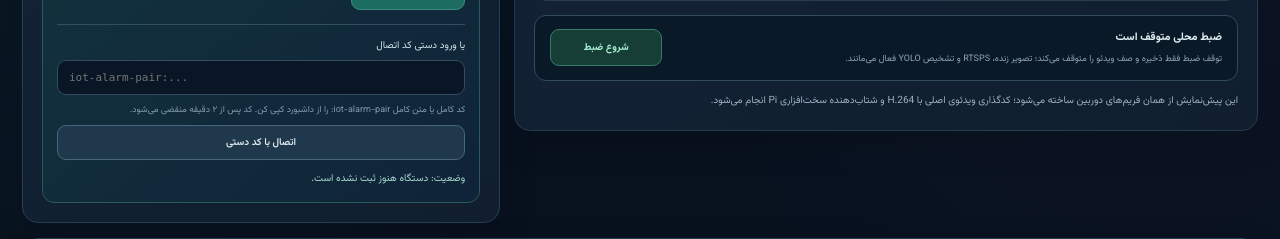
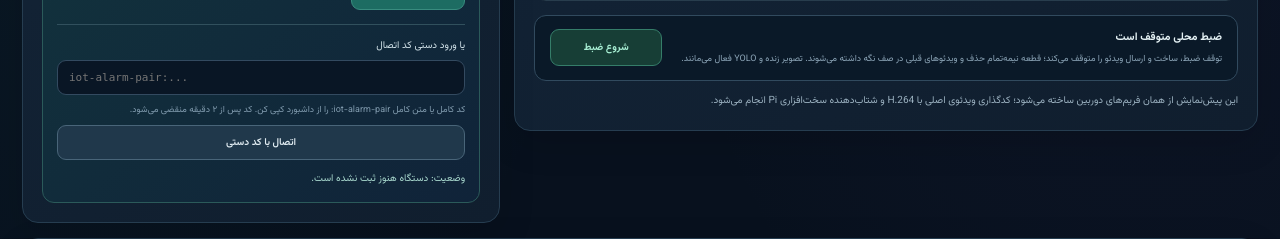
Before and after one commit to nima-salamat/mqtt-iot-edge-cloud, a Python web app: template pi_device/templates/index.html in a window 1280 px wide. Shown: the part 926-1165 px from the top of the page. Run offline with Jinja, Linux system fonts and the light colour scheme; the template is opened without the code that fills it, so the values that code supplies are empty.

Commit message:
Clarify recording pause and pending video queue behavior

```diff
--- a/pi_device/templates/index.html
+++ b/pi_device/templates/index.html
@@ -55,7 +55,7 @@
       <div class="recording-controls">
         <div>
           <b id="recording-status">{% if settings.recording_enabled %}ضبط محلی فعال است{% else %}ضبط محلی متوقف است{% endif %}</b>
-          <small>توقف ضبط فقط ذخیره و صف ویدئو را متوقف می‌کند؛ تصویر زنده، RTSPS و تشخیص YOLO فعال می‌مانند.</small>
+          <small>توقف ضبط، ساخت و ارسال ویدئو را متوقف می‌کند؛ قطعه نیمه‌تمام حذف و ویدئوهای قبلی در صف نگه داشته می‌شوند. تصویر زنده و YOLO فعال می‌مانند.</small>
         </div>
         <button
           id="toggle-recording"
```
